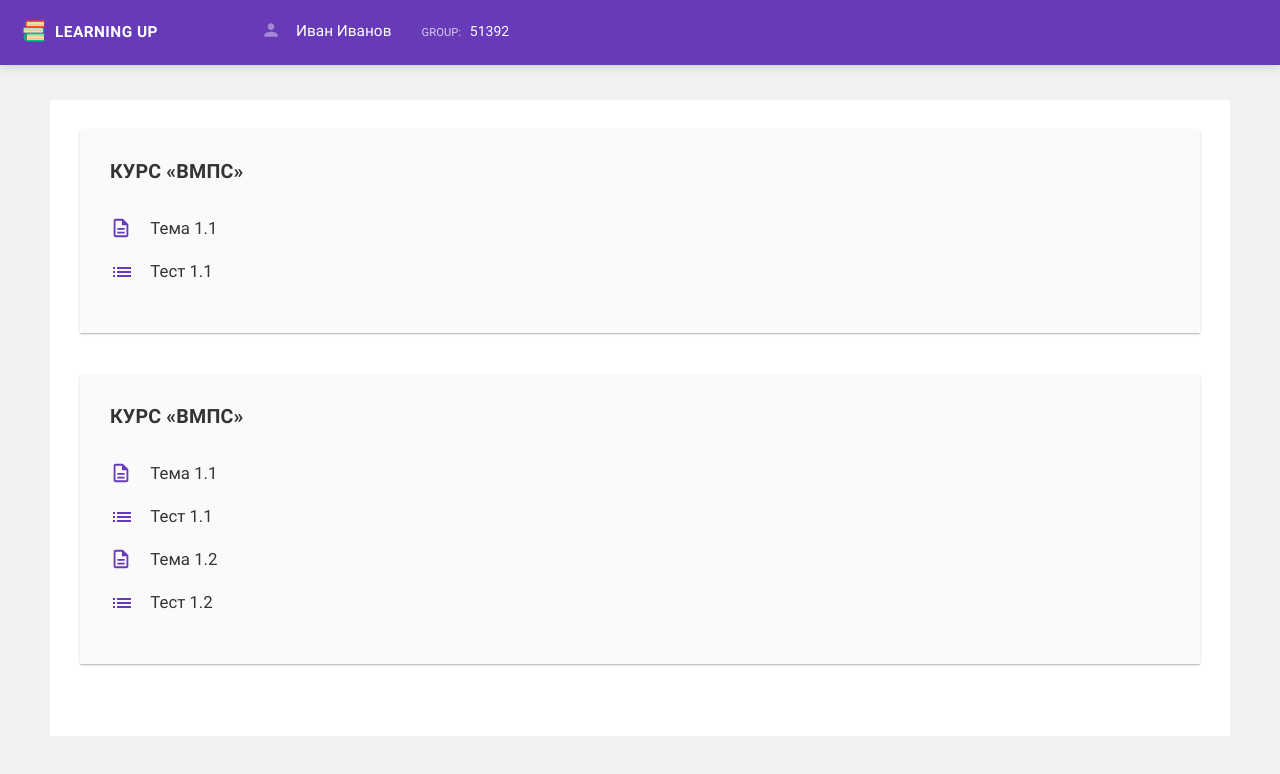
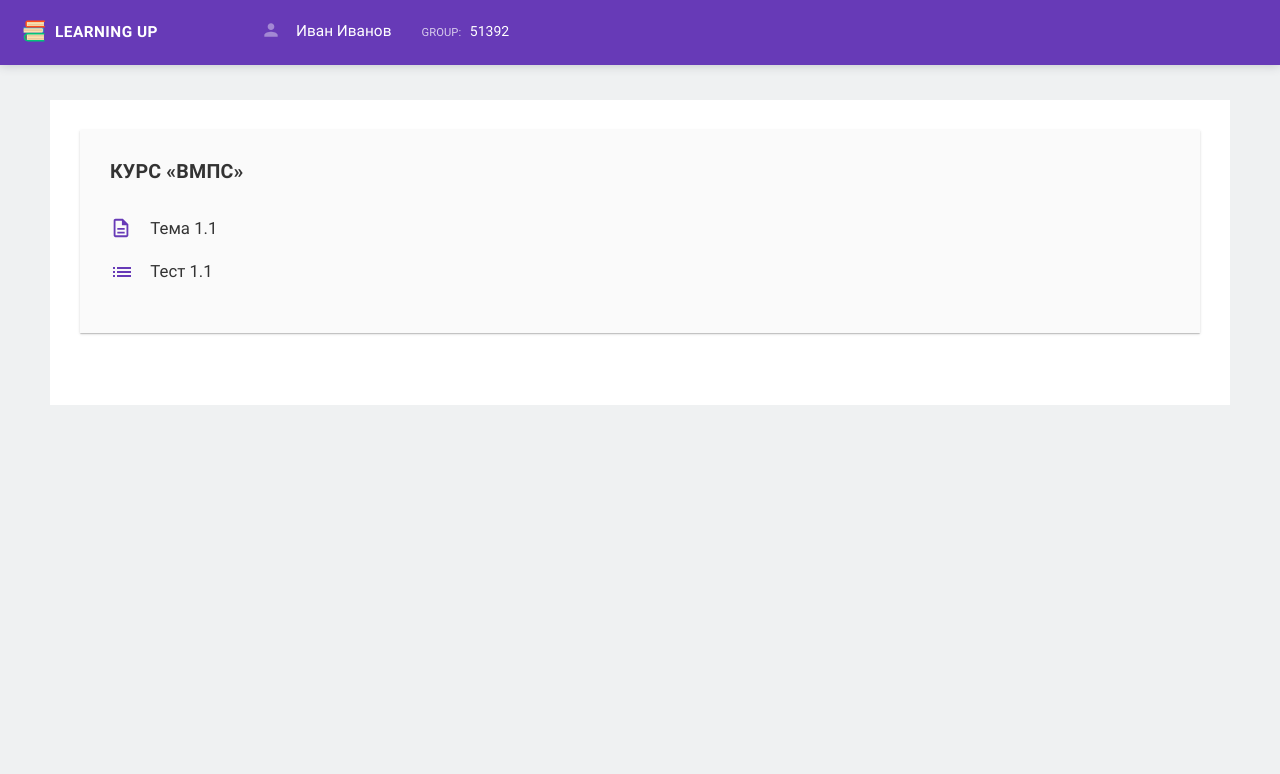
Before and after one commit to dimadk24/learning-app-layout, a website: page source/dashboard.html in a window 1280 px wide. Drawn offline with nearby package versions, Linux system fonts and the light colour scheme; files that its build step writes are made by us from their sources.

Commit message:
feat: remove unnecessary course

```diff
--- a/source/dashboard.html
+++ b/source/dashboard.html
@@ -41,31 +41,6 @@
         </a>
       </div>
 
-      <div class="course">
-        <span class="course__name">Курс «ВМПС»</span>
-        <a href="#">
-          <div class="course-item course-item--theme">
-            <span class="course-item__name">Тема 1.1</span>
-          </div>
-        </a>
-        <a href="#">
-          <div class="course-item course-item--test">
-            <span class="course-item__name">Тест 1.1</span>
-          </div>
-        </a>
-
-        <a href="#">
-          <div class="course-item course-item--theme">
-            <span class="course-item__name">Тема 1.2</span>
-          </div>
-        </a>
-        <a href="#">
-          <div class="course-item course-item--test">
-            <span class="course-item__name">Тест 1.2</span>
-          </div>
-        </a>
-      </div>
-
     </div>
   </main>
 </body>
```
